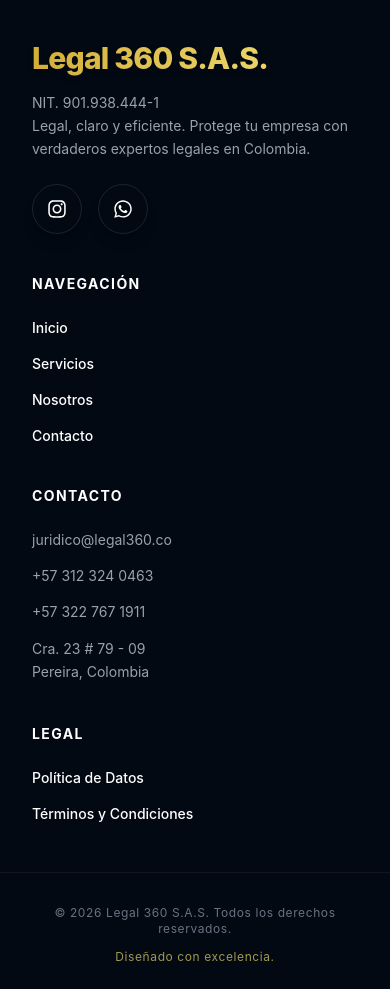
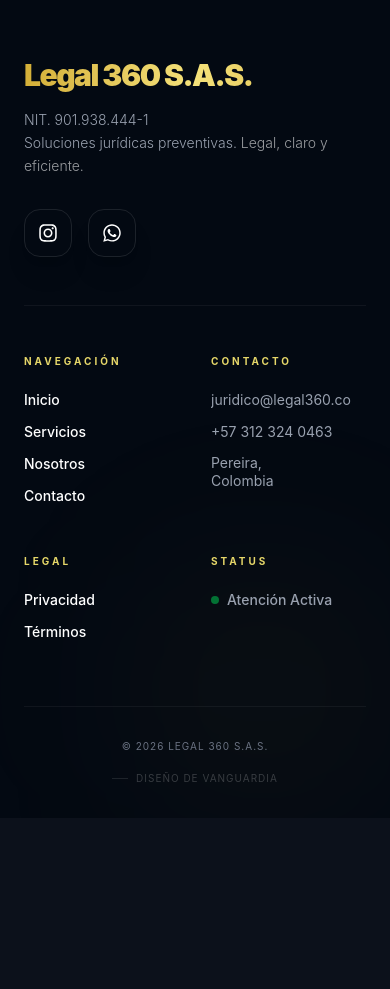
Before and after one commit to sazaba/legal360, a React (Vite) app: page / in a window 390 px wide. Shown: the part 7120-8109 px from the top of the page. After the commit the page ends 7938 px from the top, so only its background shows below. Built offline with nearby package versions, Linux system fonts and the light colour scheme; no server answers.

Commit message:
planes upgrade22

```diff
--- a/src/pages/Footer.jsx
+++ b/src/pages/Footer.jsx
@@ -1,97 +1,110 @@
+import { motion } from 'framer-motion';
 import { FaInstagram, FaWhatsapp } from 'react-icons/fa';
 import { HashLink as Link } from 'react-router-hash-link';
 
 const Footer = () => {
+    const currentYear = new Date().getFullYear();
+
+    const containerVariants = {
+        hidden: { opacity: 0, y: 20 },
+        visible: {
+            opacity: 1,
+            y: 0,
+            transition: { duration: 0.8, ease: "easeOut", staggerChildren: 0.1 }
+        }
+    };
+
     return (
-        // Mismo fondo #030912 sin bordes superiores para que nazca directamente del componente anterior
-        <footer className="bg-[#030912] text-white font-roboto pt-12 pb-6">
-            <div className="max-w-7xl mx-auto px-8 sm:px-12 grid grid-cols-1 md:grid-cols-2 lg:grid-cols-4 xl:grid-cols-5 gap-10 lg:gap-12 mb-12">
+        <footer className="relative w-full bg-[#030912] pt-16 pb-8 px-6 lg:px-20 overflow-hidden border-t border-white/5 font-roboto isolate">
 
-                {/* Columna 1: Branding */}
-                <div className="xl:col-span-2">
-                    <h2 className="text-3xl font-extrabold text-transparent bg-clip-text bg-gradient-to-r from-[#d4af37] to-[#f5e27a] mb-4 font-montserrat tracking-tight drop-shadow-md">
+            {/* Elemento decorativo: Resplandor sutil en la esquina inferior */}
+            <div className="absolute bottom-0 right-0 w-64 h-64 bg-[#d4af37]/5 blur-[100px] rounded-full pointer-events-none" />
+
+            <motion.div
+                className="max-w-7xl mx-auto relative z-10"
+                initial="hidden"
+                whileInView="visible"
+                viewport={{ once: true }}
+                variants={containerVariants}
+            >
+                {/* --- SECCIÓN SUPERIOR: BRANDING --- */}
+                <div className="flex flex-col lg:flex-row justify-between items-start lg:items-center gap-8 mb-12 border-b border-white/5 pb-12">
+                    <div className="max-w-md">
+                        <motion.h2
+                            className="text-3xl sm:text-4xl font-black text-transparent bg-clip-text bg-gradient-to-r from-[#d4af37] via-[#f5e27a] to-[#d4af37] font-montserrat tracking-tighter mb-4"
+                        >
                             Legal 360 S.A.S.
-                    </h2>
-                    <p className="text-gray-400 text-sm leading-relaxed mb-6 max-w-sm">
+                        </motion.h2>
+                        <p className="text-gray-400 text-sm sm:text-base leading-relaxed font-light">
                             NIT. 901.938.444-1 <br />
-                        Legal, claro y eficiente. Protege tu empresa con verdaderos expertos legales en Colombia.
+                            Soluciones jurídicas preventivas. <span className="text-white/60">Legal, claro y eficiente.</span>
                         </p>
+                    </div>
 
-                    {/* Redes Sociales en Burbujas Glass */}
                     <div className="flex gap-4">
-                        <a href="https://www.instagram.com/legal360abogados/" target="_blank" rel="noopener noreferrer" className="bg-white/5 border border-white/10 p-3.5 rounded-full hover:bg-[#e6d769] hover:text-[#001e33] hover:border-[#e6d769] text-gray-300 transition-all duration-300 shadow-lg hover:-translate-y-1">
-                            <FaInstagram className="text-xl" />
+                        <a href="https://www.instagram.com/legal360abogados/" target="_blank" rel="noopener noreferrer"
+                           className="w-12 h-12 rounded-2xl bg-white/5 border border-white/10 flex items-center justify-center text-xl text-gray-300 hover:bg-[#e6d769] hover:text-[#001e33] hover:border-[#e6d769] transition-all duration-500 shadow-xl group">
+                            <FaInstagram className="group-hover:scale-110 transition-transform" />
                         </a>
-                        <a href="https://wa.link/twbzum" target="_blank" rel="noopener noreferrer" className="bg-white/5 border border-white/10 p-3.5 rounded-full hover:bg-[#e6d769] hover:text-[#001e33] hover:border-[#e6d769] text-gray-300 transition-all duration-300 shadow-lg hover:-translate-y-1">
-                            <FaWhatsapp className="text-xl" />
+                        <a href="https://wa.link/twbzum" target="_blank" rel="noopener noreferrer"
+                           className="w-12 h-12 rounded-2xl bg-white/5 border border-white/10 flex items-center justify-center text-xl text-gray-300 hover:bg-[#e6d769] hover:text-[#001e33] hover:border-[#e6d769] transition-all duration-500 shadow-xl group">
+                            <FaWhatsapp className="group-hover:scale-110 transition-transform" />
                         </a>
                     </div>
                 </div>
 
-                {/* Columna 2: Navegación */}
-                <div>
-                    <h3 className="text-sm font-bold text-white mb-6 uppercase tracking-widest font-montserrat">Navegación</h3>
-                    <ul className="space-y-4 text-gray-400 text-sm font-medium">
-                        <li>
-                            <Link smooth to="/#top" className="hover:text-[#e6d769] hover:translate-x-1 inline-block transition-all duration-300">
-                                Inicio
-                            </Link>
-                        </li>
-                        <li>
-                            <Link smooth to="/#servicios" className="hover:text-[#e6d769] hover:translate-x-1 inline-block transition-all duration-300">
-                                Servicios
-                            </Link>
-                        </li>
-                        <li>
-                            <Link smooth to="/#por-que-nosotros" className="hover:text-[#e6d769] hover:translate-x-1 inline-block transition-all duration-300">
-                                Nosotros
-                            </Link>
-                        </li>
-                        <li>
-                            <a href="https://wa.link/twbzum" target="_blank" rel="noopener noreferrer" className="hover:text-[#e6d769] hover:translate-x-1 inline-block transition-all duration-300">
-                                Contacto
-                            </a>
-                        </li>
-                    </ul>
+                {/* --- SECCIÓN MEDIA: GRID COMPACTO (2 COL EN MÓVIL) --- */}
+                <div className="grid grid-cols-2 lg:grid-cols-4 gap-x-8 gap-y-12 mb-16">
+
+                    {/* Navegación */}
+                    <div className="flex flex-col gap-5">
+                        <h3 className="text-[10px] font-bold text-[#e6d769] uppercase tracking-[0.3em] font-montserrat">Navegación</h3>
+                        <nav className="flex flex-col gap-3 text-sm text-gray-400 font-medium">
+                            <Link smooth to="/#top" className="hover:text-white transition-colors">Inicio</Link>
+                            <Link smooth to="/#servicios" className="hover:text-white transition-colors">Servicios</Link>
+                            <Link smooth to="/#por-que-nosotros" className="hover:text-white transition-colors">Nosotros</Link>
+                            <a href="https://wa.link/twbzum" target="_blank" rel="noopener noreferrer" className="hover:text-white transition-colors">Contacto</a>
+                        </nav>
                     </div>
 
-                {/* Columna 3: Contacto Directo */}
-                <div>
-                    <h3 className="text-sm font-bold text-white mb-6 uppercase tracking-widest font-montserrat">Contacto</h3>
-                    <ul className="space-y-4 text-gray-400 text-sm">
-                        <li className="hover:text-white transition-colors cursor-default">juridico@legal360.co</li>
-                        <li className="hover:text-white transition-colors cursor-default">+57 312 324 0463</li>
-                        <li className="hover:text-white transition-colors cursor-default">+57 322 767 1911</li>
-                        <li className="hover:text-white transition-colors cursor-default leading-relaxed">Cra. 23 # 79 - 09<br/>Pereira, Colombia</li>
-                    </ul>
+                    {/* Contacto */}
+                    <div className="flex flex-col gap-5">
+                        <h3 className="text-[10px] font-bold text-[#e6d769] uppercase tracking-[0.3em] font-montserrat">Contacto</h3>
+                        <div className="flex flex-col gap-3 text-sm text-gray-400">
+                            <span className="truncate">juridico@legal360.co</span>
+                            <span>+57 312 324 0463</span>
+                            <span className="leading-tight">Pereira, <br className="lg:hidden"/> Colombia</span>
+                        </div>
                     </div>
 
-                {/* Columna 4: Legales */}
-                <div>
-                    <h3 className="text-sm font-bold text-white mb-6 uppercase tracking-widest font-montserrat">Legal</h3>
-                    <ul className="space-y-4 text-gray-400 text-sm font-medium">
-                        <li>
-                            <Link to="/politica-datos" className="hover:text-[#e6d769] hover:translate-x-1 inline-block transition-all duration-300">
-                                Política de Datos
-                            </Link>
-                        </li>
-                        <li>
-                            <Link to="/terminos-condiciones" className="hover:text-[#e6d769] hover:translate-x-1 inline-block transition-all duration-300">
-                                Términos y Condiciones
-                            </Link>
-                        </li>
-                    </ul>
+                    {/* Legal */}
+                    <div className="flex flex-col gap-5">
+                        <h3 className="text-[10px] font-bold text-[#e6d769] uppercase tracking-[0.3em] font-montserrat">Legal</h3>
+                        <nav className="flex flex-col gap-3 text-sm text-gray-400 font-medium">
+                            <Link to="/politica-datos" className="hover:text-white transition-colors">Privacidad</Link>
+                            <Link to="/terminos-condiciones" className="hover:text-white transition-colors">Términos</Link>
+                        </nav>
                     </div>
 
+                    {/* Disponibilidad */}
+                    <div className="flex flex-col gap-5 col-span-1 lg:col-span-1">
+                        <h3 className="text-[10px] font-bold text-[#e6d769] uppercase tracking-[0.3em] font-montserrat">Status</h3>
+                        <div className="flex items-center gap-2">
+                            <div className="w-2 h-2 rounded-full bg-green-500 animate-pulse" />
+                            <span className="text-sm text-gray-400 font-medium">Atención Activa</span>
+                        </div>
+                    </div>
                 </div>
 
-            {/* Copyright Line */}
-            <div className="w-full border-t border-white/5 pt-8 mt-4">
-                <div className="max-w-7xl mx-auto px-8 text-center sm:text-left text-xs text-gray-500 font-montserrat tracking-wider flex flex-col sm:flex-row justify-between items-center gap-3">
-                    <p>© {new Date().getFullYear()} Legal 360 S.A.S. Todos los derechos reservados.</p>
-                    <p className="text-[#e6d769]/70">Diseñado con excelencia.</p>
+                {/* --- FOOTER INFERIOR --- */}
+                <div className="pt-8 border-t border-white/5 flex flex-col sm:flex-row justify-between items-center gap-4 text-[10px] sm:text-xs font-montserrat tracking-widest text-gray-500 uppercase">
+                    <p>© {currentYear} LEGAL 360 S.A.S. </p>
+                    <div className="flex items-center gap-2">
+                        <span className="w-4 h-[1px] bg-white/10" />
+                        <p className="text-white/20">Diseño de Vanguardia</p>
                     </div>
                 </div>
+            </motion.div>
         </footer>
     );
 };
```
Lines whose indentation alone changed are shown as unchanged.
